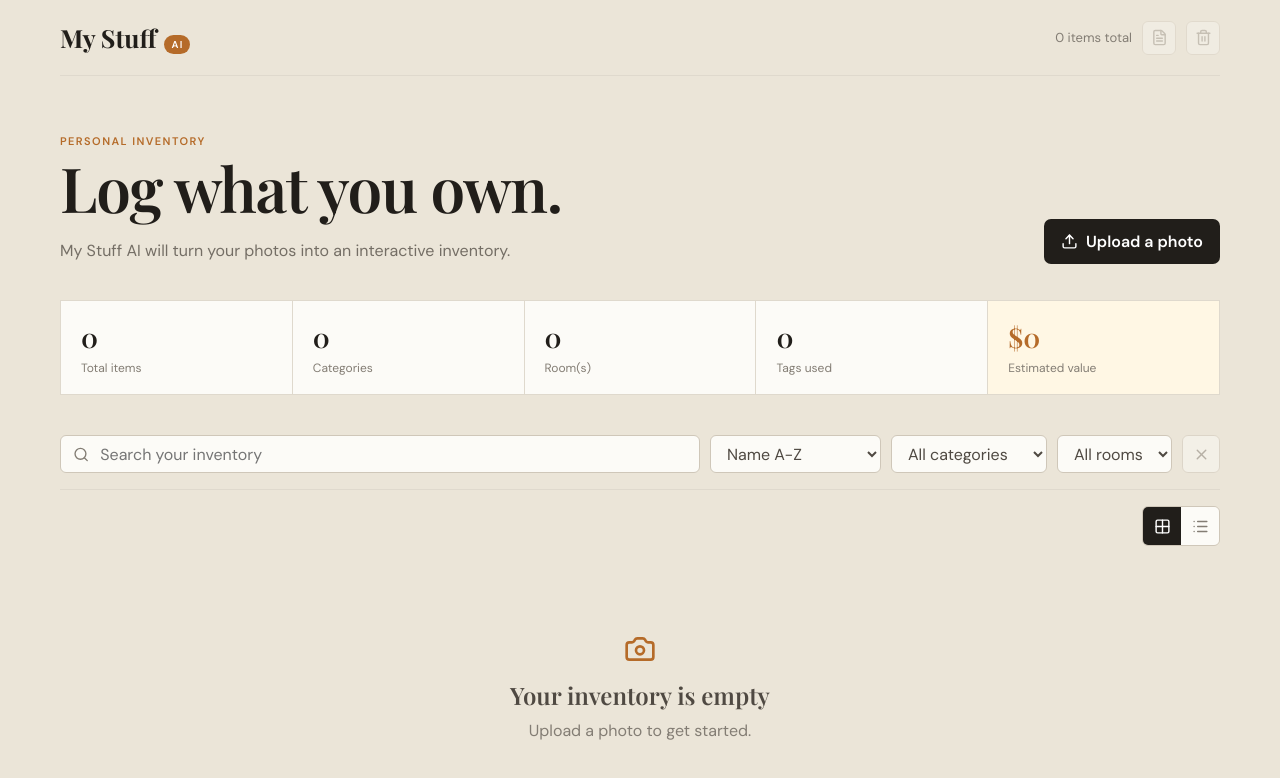
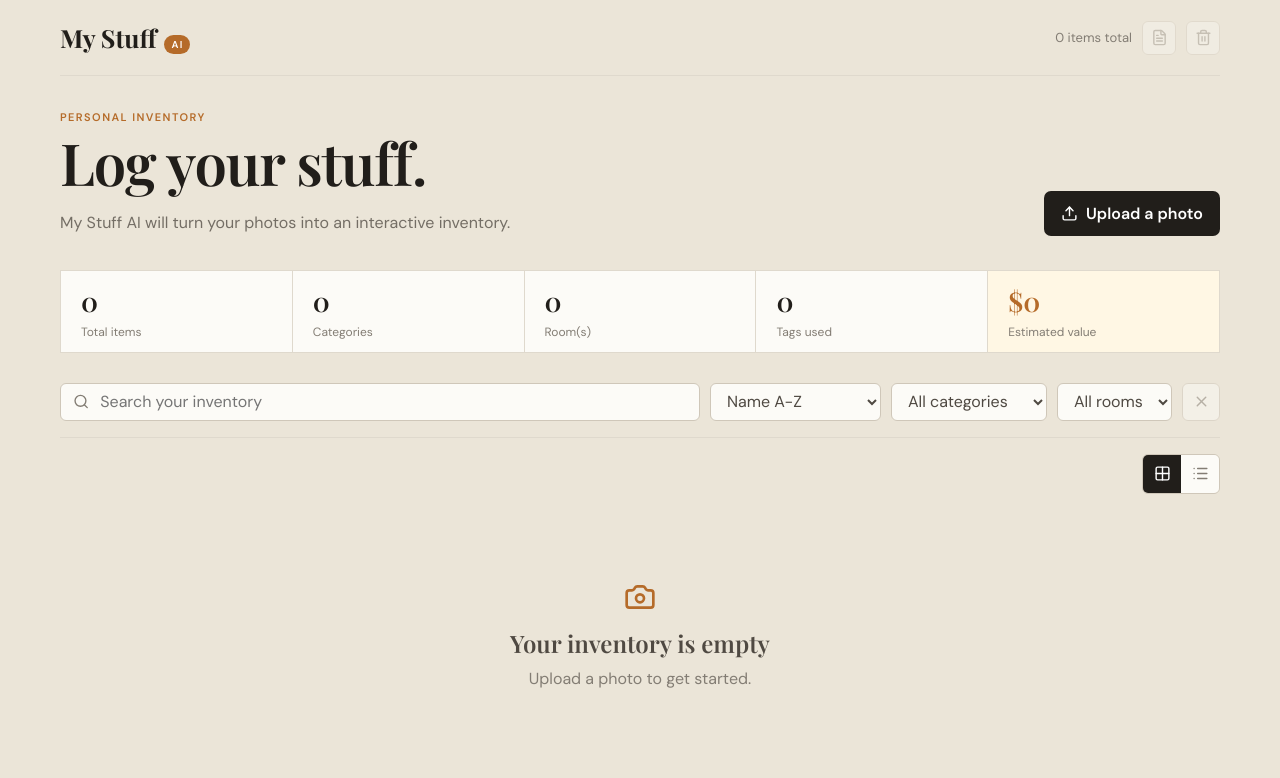
Before and after one commit to kaylabranch/my-stuff-ai, a React (Vite) app: page / in a window 1280 px wide. Shown: the top 778 px of the page. Built offline with nearby package versions, Linux system fonts and the light colour scheme.

Commit message:
Styling fixes

```diff
--- a/src/components/layout/TopBar.tsx
+++ b/src/components/layout/TopBar.tsx
@@ -10,7 +10,7 @@ export function TopBar({ itemCount, onClear, onExport }: TopBarProps) {
     return (
         <header className="topbar">
             <div className="brand"><span>My Stuff</span><b>AI</b></div>
-            <div className="topbar-actions"><span className="item-count">{itemCount} {itemCount === 1 ? 'item' : 'items'} total</span><button className="topbar-icon-button" type="button" onClick={onExport} disabled={itemCount === 0} aria-label="Export inventory to PDF" title="Export PDF"><FileText size={17} /></button><button className="topbar-icon-button" type="button" onClick={onClear} disabled={itemCount === 0} aria-label="Clear inventory" title="Clear inventory"><Trash2 size={17} /></button></div>
+            <div className="topbar-actions"><span className="item-count">{itemCount} {itemCount === 1 ? 'item' : 'items'} total</span><button className="topbar-icon-button download" type="button" onClick={onExport} disabled={itemCount === 0} aria-label="Export inventory to PDF" title="Export PDF"><FileText size={17} /></button><button className="topbar-icon-button clear" type="button" onClick={onClear} disabled={itemCount === 0} aria-label="Clear inventory" title="Clear inventory"><Trash2 size={17} /></button></div>
         </header>
     );
 }
--- a/src/components/layout/WorkspaceIntro.tsx
+++ b/src/components/layout/WorkspaceIntro.tsx
@@ -9,7 +9,7 @@ export function WorkspaceIntro({ onUpload }: WorkspaceIntroProps) {
         <section className="workspace-intro">
             <div>
                 <p className="eyebrow">Personal inventory</p>
-                <h1>Log what you own.</h1>
+                <h1>Log your stuff.</h1>
                 <p className="intro-copy">My Stuff AI will turn your photos into an interactive inventory.</p>
             </div>
             <button className="upload-button" type="button" onClick={onUpload} title="Upload a photo"><Upload size={17} /> Upload a photo</button>
--- a/src/styles/globals.css
+++ b/src/styles/globals.css
@@ -76,8 +76,15 @@ button {
 }
 
 .topbar-icon-button:hover:not(:disabled) {
-    color: var(--color-error);
-    border-color: var(--color-error);
+    &.clear {
+        border-color: var(--color-error);
+        color: var(--color-error);
+    }
+
+    &.download {
+        border-color: var(--color-accent);
+        color: var(--color-accent);
+    }
 }
 
 .topbar-icon-button:disabled {
@@ -111,7 +118,7 @@ button {
     align-items: end;
     justify-content: space-between;
     gap: 24px;
-    padding: 58px 0 36px;
+    padding: 34px 0;
 }
 
 .eyebrow,
@@ -126,7 +133,7 @@ button {
 
 .workspace-intro h1 {
     margin: 0;
-    font: 600 clamp(35px, 5vw, 62px)/1.04 'Playfair Display', serif;
+    font: 600 clamp(35px, 5vw, 58px)/1.04 'Playfair Display', serif;
     letter-spacing: -.02em;
 }
 
@@ -153,7 +160,7 @@ button {
     display: grid;
     grid-template-columns: repeat(5, 1fr);
     gap: 1px;
-    margin-bottom: 40px;
+    margin-bottom: 30px;
     border: 1px solid var(--color-border);
     background: var(--color-border);
 }
@@ -162,7 +169,7 @@ button {
     display: flex;
     flex-direction: column;
     gap: 5px;
-    padding: 18px 20px;
+    padding: 12px 20px;
     background: var(--color-surface);
 }
 
```
